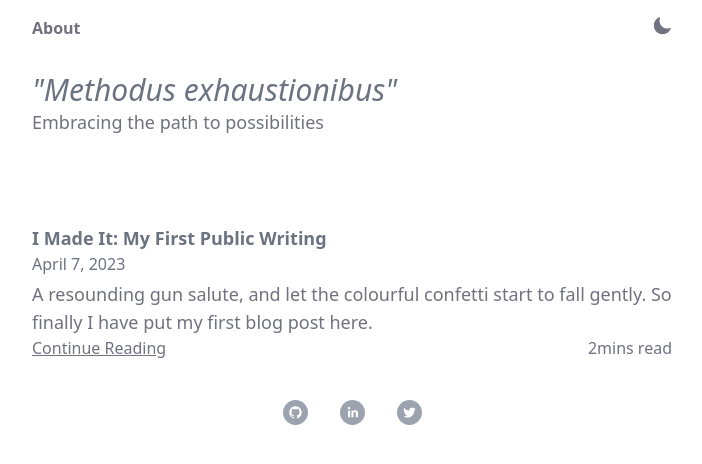
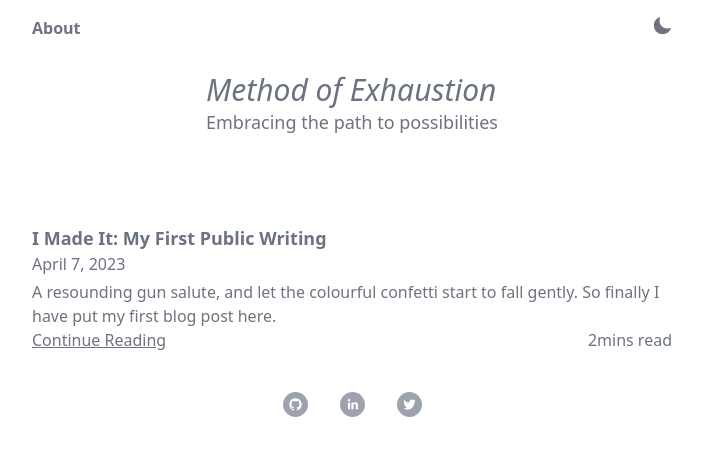
Before and after one commit to victor-eno/vicjournals, a Next.js app: page / in a window 1280 px wide. Shown: the top 464 px of the page, without its empty margins (288-990 px from the left). Built offline with nearby package versions, Linux system fonts and the light colour scheme.

Commit message:
testing changes

```diff
--- a/pages/index.js
+++ b/pages/index.js
@@ -38,10 +38,10 @@ export default function Blog({ posts }) {
 
        </nav>
 
-       <div className="flex left-0 p-4">
+       <div className="flex items-center justify-center p-4">
        <div>
        <h1 className="vic1 text-3xl italic text-gray-500">
-        "Methodus exhaustionibus"
+        Method of Exhaustion
         </h1>
         <p className="vic2 font-base">
         Embracing the path to possibilities
@@ -61,7 +61,7 @@ export default function Blog({ posts }) {
                   <div className='mb-4'>
                     <p className='vic3 font-bold text-gray-500'>{post.frontMatter.title}</p>
                     <h1 className="font-base h-7 text-gray-500">{post.frontMatter.date}</h1>
-                    <p className="font-base">{post.frontMatter.metaDesc}</p>
+                    <h2 className="font-base">{post.frontMatter.metaDesc}</h2>
 
                     <div className="flex justify-between">
                     <Link key={`${post.slug}`} href={`/blog/${post.slug}`}>
```
